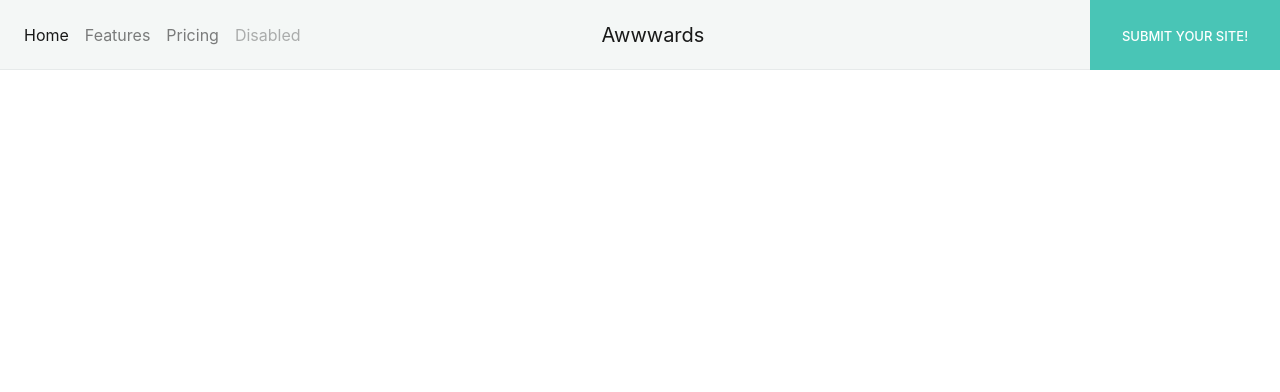
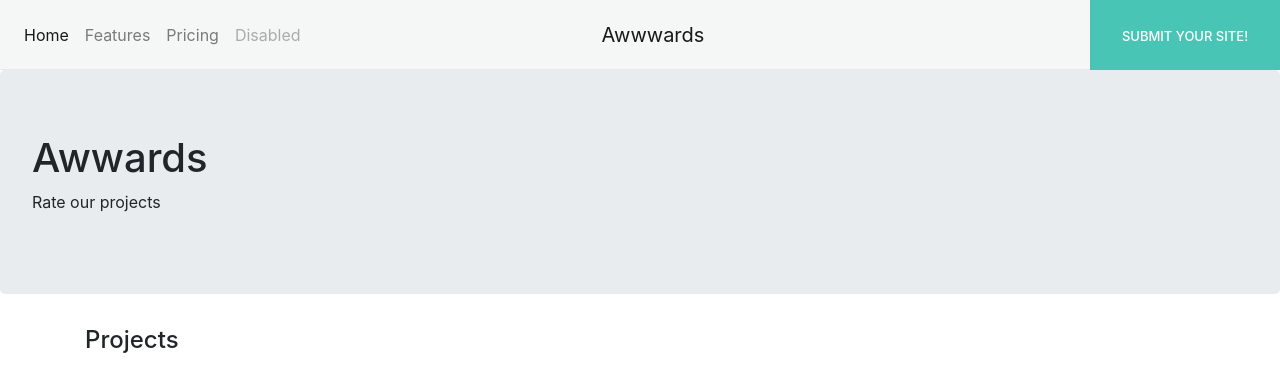
Before and after one commit to maxwellkimutai/awards, a Django app: page / in a window 1280 px wide. Shown: the top 392 px of the page. Run offline with Django 3.2, Linux system fonts and the light colour scheme; some libraries are stand-ins or nearby versions.

Commit message:
add index template

```diff
--- a/award/templates/index.html
+++ b/award/templates/index.html
@@ -1,4 +1,43 @@
 {% include 'base.html' %}
 {% load bootstrap4 %}
+{% load static%}
+{% block styles %}
+    <link rel="stylesheet" href="{% static 'css/index.css' %}">
+{% endblock %}
 {% block content %}
+    <div class="jumbotron header-jumbotron">
+        <div class="overlay">
+            <div class="jumbotron-text">
+                <h1>Awwards</h1>
+                <p>Rate our projects</p>
+            </div>
+        </div>
+    </div>
+    <div class="container">
+        <div class="row heading">
+            <div class="col-md-12">
+                <h4>Projects</h4>
+            </div>
+        </div>
+        <div class="row">
+            {% for project in projects %}
+                    <div class="col-md-4">
+                        <div class="card">
+                            <a href="{% url 'project' project.id %}"><img src="{{project.image.url}}" style="height:300px; width:100%;" alt=""></a>
+                            <div class="card-body">
+                                <h6>{{project.title}}</h6>
+                                <hr>
+                                <div class="media" style="background-color:white;">
+                                    <img src="{{project.profile.profile_photo.url}}" class="mr-3 rounded-circle" width="25px" height="25px">
+                                    <div class="media-body">
+                                        <p class="my-0"><a href="{% url 'profile' project.user.username%}">{{project.user.get_full_name}}</a></p>
+                                    </div>
+                                </div>
+                            </div>
+                        </div>
+                    </div>
+            {% endfor %}
+        </div>
+
+    </div>
 {% endblock %}
```
